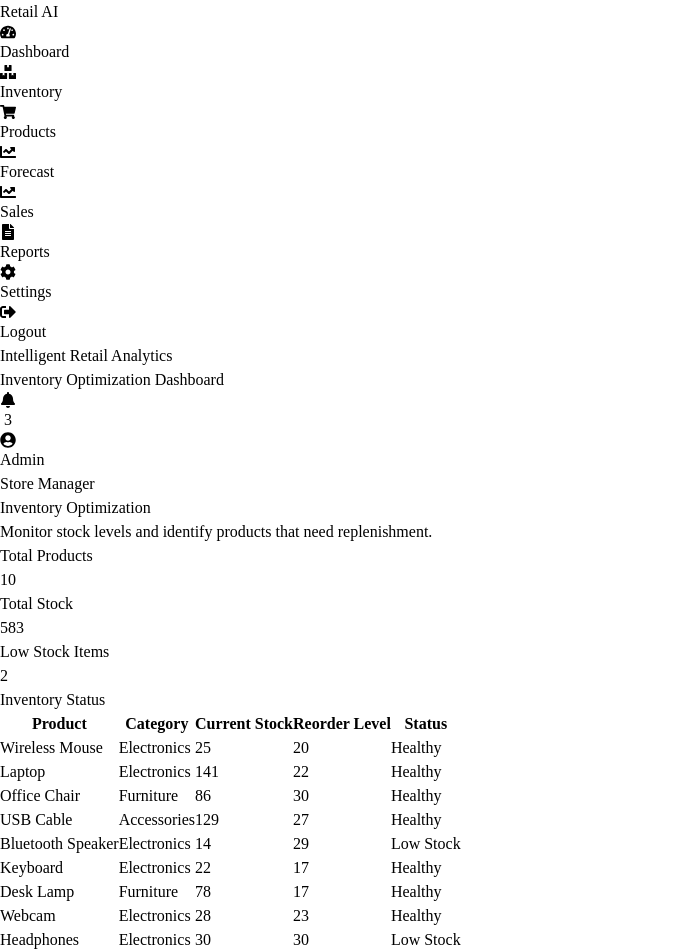
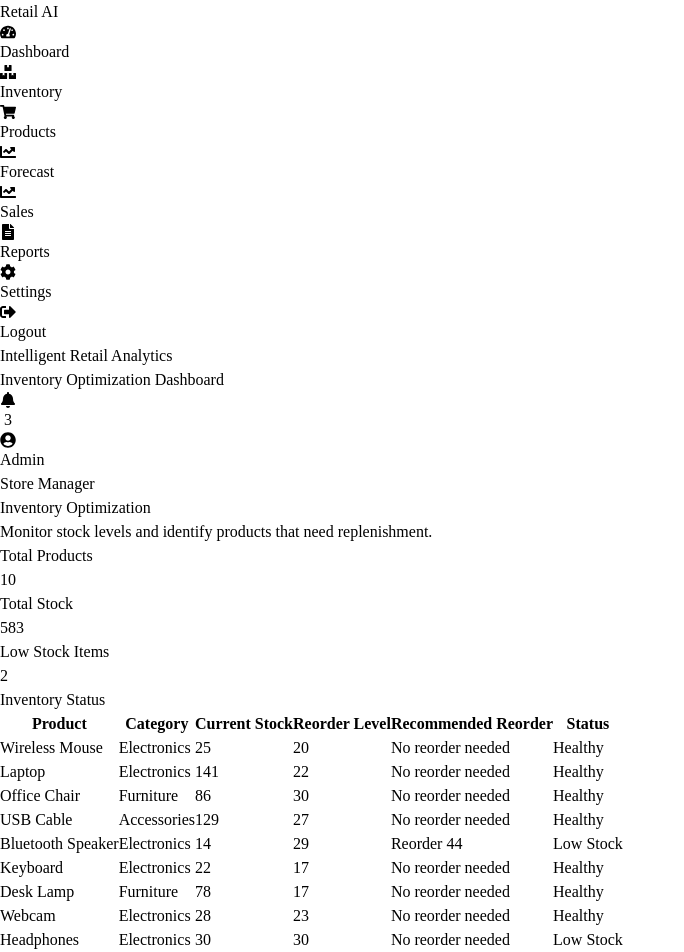
Before and after one commit to MDKubal-17/Intelligent-Retail-Analytics-and-Inventory-Optimization-System, a React (Vite) app in the folder retail-analytics-frontend/: page /inventory in a window 1280 px wide. Shown: the top 952 px of the page, without its empty margins (0-684 px from the left). Built offline with nearby package versions, Linux system fonts and the light colour scheme.

Commit message:
Dynamic Inventory

```diff
--- a/retail-analytics-frontend/src/pages/Inventory.jsx
+++ b/retail-analytics-frontend/src/pages/Inventory.jsx
@@ -34,6 +34,14 @@ function Inventory() {
   const lowStockItems = inventory.filter(
     (item) => item.stock <= item.reorderLevel
   );
+
+  const calculateReorderQuantity = (item) => {
+    if (item.stock >= item.reorderLevel) {
+      return 0;
+    }
+
+    return item.reorderLevel * 2 - item.stock;
+  };
 
   return (
     <Layout>
@@ -115,6 +123,10 @@ function Inventory() {
                 </th>
 
                 <th className="text-left p-4">
+                  Recommended Reorder
+                </th>
+
+                <th className="text-left p-4">
                   Status
                 </th>
               </tr>
@@ -148,6 +160,18 @@ function Inventory() {
                     </td>
 
                     <td className="p-4">
+                      {calculateReorderQuantity(item) > 0 ? (
+                        <span className="bg-orange-100 text-orange-600 px-3 py-1 rounded-full text-sm font-medium">
+                          Reorder {calculateReorderQuantity(item)}
+                        </span>
+                      ) : (
+                        <span className="text-gray-500">
+                          No reorder needed
+                        </span>
+                      )}
+                    </td>
+
+                    <td className="p-4">
 
                       {isLowStock ? (
                         <span className="bg-red-100 text-red-600 px-3 py-1 rounded-full text-sm">
```
